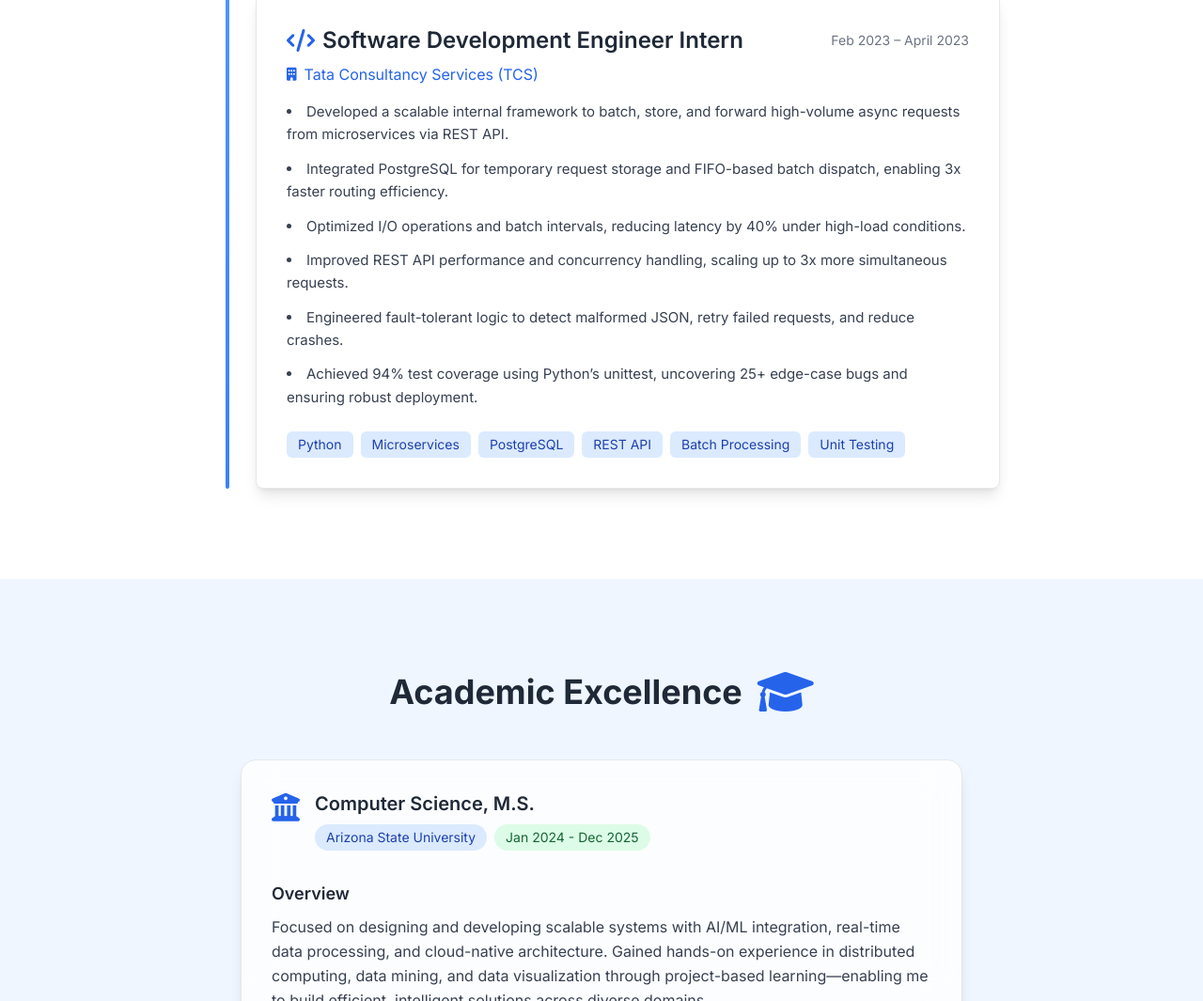
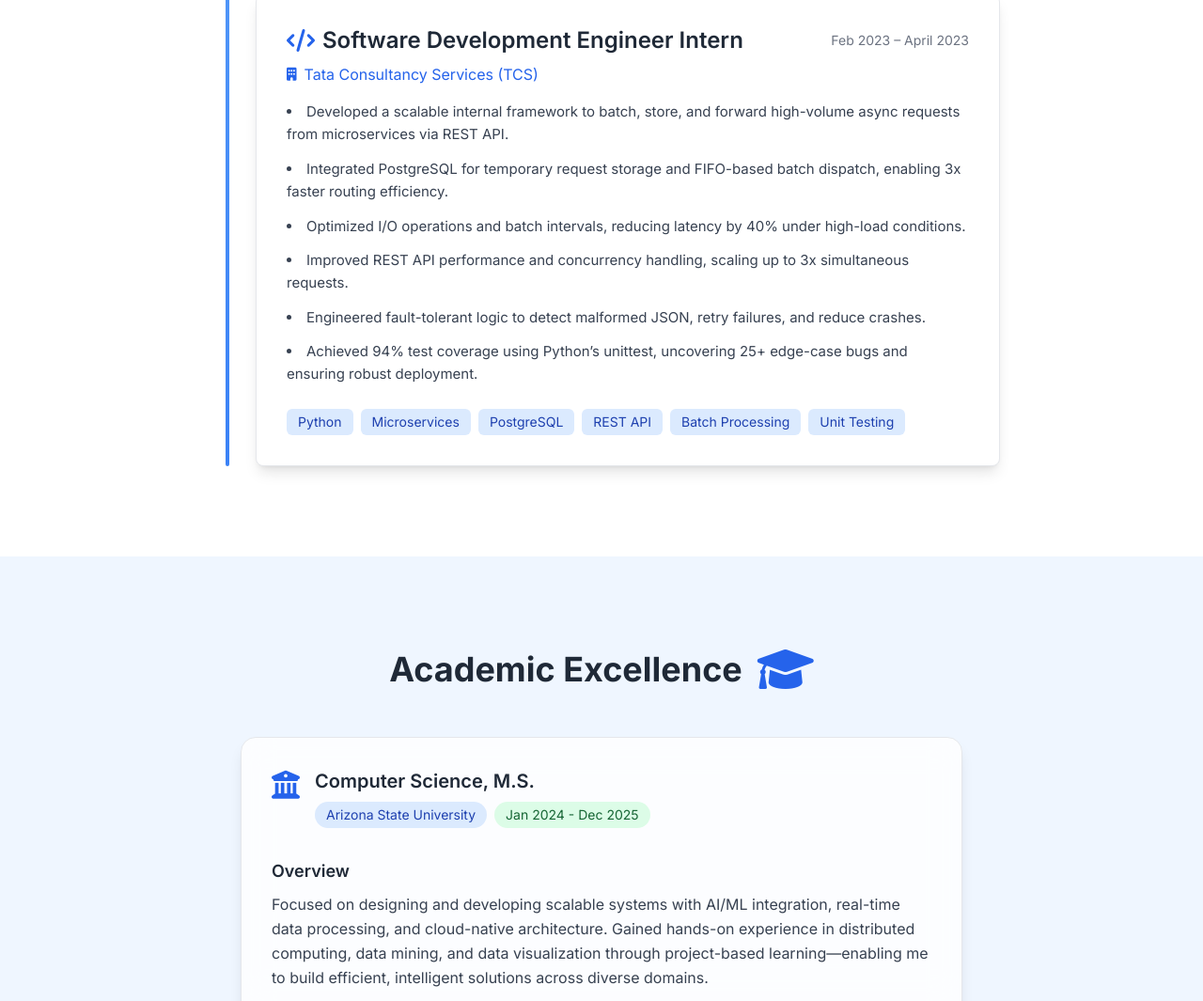
Before and after one commit to SaiKrishnaReddyDaka14/Portfolio-Website, a plain HTML site: page index.html in a window 1280 px wide. Shown: the part 2256-3321 px from the top of the page at 94% size. Drawn offline with nearby package versions, Linux system fonts and the light colour scheme.

Commit message:
Update index.html

```diff
--- a/index.html
+++ b/index.html
@@ -276,8 +276,8 @@
                 <li>Developed a scalable internal framework to batch, store, and forward high-volume async requests from microservices via REST API.</li>
                 <li>Integrated PostgreSQL for temporary request storage and FIFO-based batch dispatch, enabling 3x faster routing efficiency.</li>
                 <li>Optimized I/O operations and batch intervals, reducing latency by 40% under high-load conditions.</li>
-                <li>Improved REST API performance and concurrency handling, scaling up to 3x more simultaneous requests.</li>
-                <li>Engineered fault-tolerant logic to detect malformed JSON, retry failed requests, and reduce crashes.</li>
+                <li>Improved REST API performance and concurrency handling, scaling up to 3x simultaneous requests.</li>
+                <li>Engineered fault-tolerant logic to detect malformed JSON, retry failures, and reduce crashes.</li>
                 <li>Achieved 94% test coverage using Python’s unittest, uncovering 25+ edge-case bugs and ensuring robust deployment.</li>
             </ul>
             <div class="flex flex-wrap gap-2 text-sm">
```
